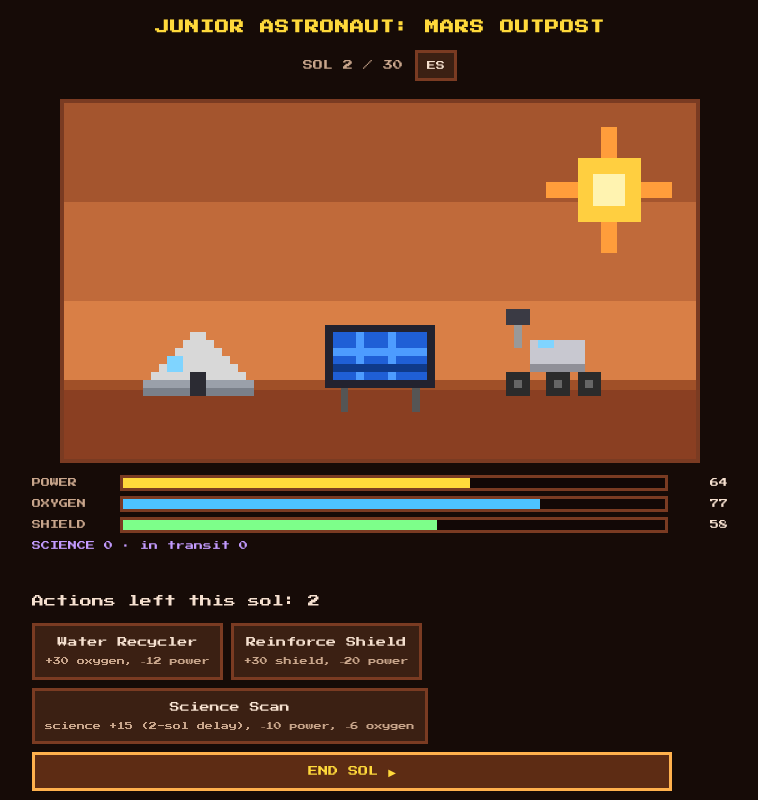
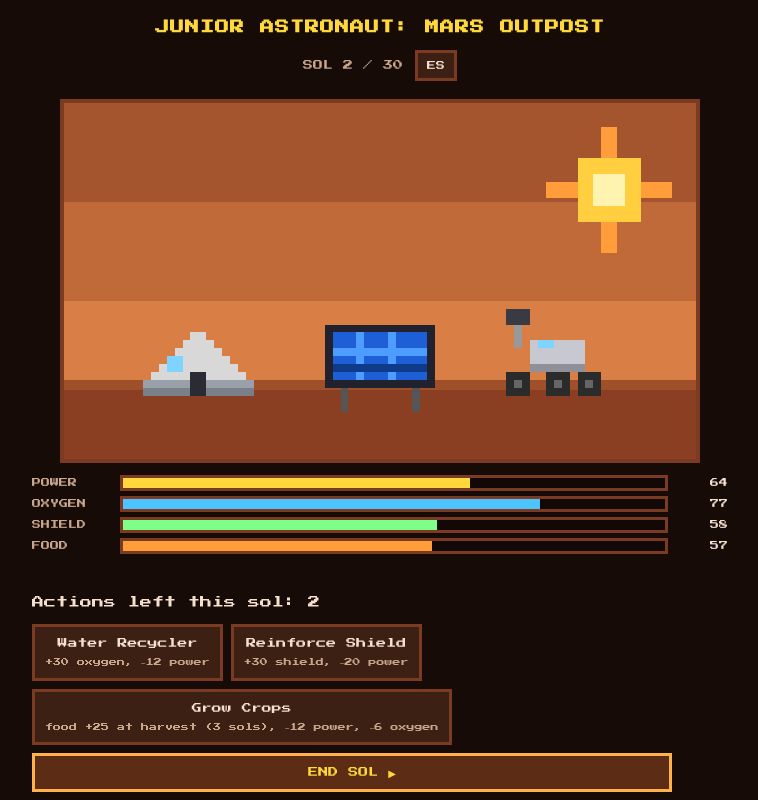
Before and after one commit to pololuisangel0-create/Nassa, a plain HTML site: page Nasa/index.html in a window 1280 px wide. Both pictures are taken after a click on the button "END SOL ▶". Shown: the top 800 px of the page, without its empty margins (260-1018 px from the left). Drawn offline with Linux system fonts and the light colour scheme.

Commit message:
Agregado comida

```diff
--- a/Nasa/css/style.css
+++ b/Nasa/css/style.css
@@ -28,6 +28,7 @@ canvas{
 .fill.power{background:#ffd93b}
 .fill.oxygen{background:#4dc3ff}
 .fill.shield{background:#7dff8a}
+.fill.food{background:#ff9d3b}
 .cap{position:absolute; top:0; bottom:0; right:0; background:rgba(0,0,0,.55)}
 .val{width:52px; font-size:9px; text-align:right}
 #sci{font-size:9px; color:#c39bff; margin-top:4px}
@@ -41,6 +42,8 @@ button{
 }
 button small{display:block; color:var(--dim); font-size:8px; margin-top:4px}
 button:disabled{opacity:.35; cursor:default}
+button.active{background:#5d2c14; border-color:#ffd93b}
+button.active small{color:#ffd93b}
 button:not(:disabled):active{transform:translate(2px,2px)}
 #nextSol{background:#5d2c14; border-color:#ffb14d; color:#ffd93b; width:100%; max-width:640px}
 
--- a/Nasa/index.html
+++ b/Nasa/index.html
@@ -18,10 +18,11 @@
   <canvas id="scene" width="320" height="180"></canvas>
 
   <section id="hud">
-    <div class="bar" data-k="power"><label>POWER</label><div class="track"><div class="fill power"></div></div><span class="val">0</span></div>
-    <div class="bar" data-k="oxygen"><label>OXYGEN</label><div class="track"><div class="fill oxygen"></div><div class="cap"></div></div><span class="val">0</span></div>
-    <div class="bar" data-k="shield"><label>SHIELD</label><div class="track"><div class="fill shield"></div></div><span class="val">0</span></div>
-    <div id="sci">SCIENCE 0</div>
+    <div class="bar" data-k="power"><label>POWER</label><div class="track"><div class="fill power" style="width:50%"></div></div><span class="val">50</span></div>
+    <div class="bar" data-k="oxygen"><label>OXYGEN</label><div class="track"><div class="fill oxygen" style="width:80%"></div><div class="cap" style="left:100%"></div></div><span class="val">80</span></div>
+    <div class="bar" data-k="shield"><label>SHIELD</label><div class="track"><div class="fill shield" style="width:60%"></div></div><span class="val">60</span></div>
+    <div class="bar" data-k="food"><label>FOOD</label><div class="track"><div class="fill food" style="width:60%"></div></div><span class="val">60</span></div>
+    <div id="crops"></div>
     <div id="alert" aria-live="polite"></div>
   </section>
 
--- a/Nasa/js/game.js
+++ b/Nasa/js/game.js
@@ -1,6 +1,8 @@
 /* Junior Astronaut Mission Trainer — retro Mars outpost prototype.
    The Engine below is DOM-free so it can be smoke-tested with node (node js/game.js).
-   Lose by: oxygen 0 · two dark nights (power 0) · storm-damaged oxygen gear.
+   4 bars: POWER · OXYGEN · SHIELD · FOOD. Any bar at 0 when you end a sol = mission
+   fails, except FOOD which gives you 1 sol of grace. Unshielded solar storms damage
+   the oxygen gear permanently and destroy growing crops.
    UI strings live in js/i18n.js; log entries are stored as {key, vars} pairs. */
 const DATA = (typeof module !== 'undefined')
   ? require('./data.js')
@@ -8,17 +10,18 @@ const DATA = (typeof module !== 'undefined')
 
 const CFG = {
   WIN_SOL: 30,
-  START: { power: 50, oxygen: 80, shield: 60, science: 0, maxO2: 100 },
+  START: { power: 50, oxygen: 80, shield: 60, food: 60, maxO2: 100 },
   INCOME: 14, DUST_INCOME: 3,
-  O2_DRAIN: 3, NO_POWER_DRAIN: 4, SHIELD_DECAY: 2, MIN_O2_GEAR: 30,
+  O2_DRAIN: 3, FOOD_DRAIN: 3, SHIELD_DECAY: 2, MIN_O2_GEAR: 30,
   EVENTS: { EVERY: 4, STORM: 0.45, DUST: 0.25, DUST_LEN: 2 },
   ABSORB: 8, SHIELD_HIT: 4,   // storm absorbed if shield >= severity*ABSORB
+  WARN_LOW: 10,               // "almost empty" warning threshold
 };
 
 const ACTIONS = {
   recycler: { o2:30,  power:-12 },
   shieldUp: { shield:30, power:-20 },
-  science:  { science:15, power:-10, o2:-6, delay:2 },
+  crops:    { food:25, power:-12, o2:-6, delay:3 },   // harvest arrives after 3 sols
 };
 
 const clamp = v => Math.max(0, Math.min(100, v));
@@ -29,8 +32,10 @@ function costOf(a){ return { power:Math.max(0, -(a.power||0)), o2:Math.max(0, -(
 const Engine = {
   newGame(){
     const st = {
-      sol:1, picksLeft:2, dust:0, over:false, won:false, noPower:0, shieldWarned:false,
-      pending:[], history:[], alertKey:'', deck:shuffle(DATA.DONKI_EVENTS.slice()),
+      sol:1, picksLeft:2, dust:0, over:false, won:false,
+      starving:false, warnShield:false, warnPower:false,
+      pending:[], history:[], undo:[], alertKey:'',
+      deck:shuffle(DATA.DONKI_EVENTS.slice()),
       ...CFG.START,
     };
     log(st,'log.intro',{ n: CFG.WIN_SOL });
@@ -46,34 +51,79 @@ const Engine = {
 
   doAction(st,id){
     if (!this.canDo(st,id)) return false;
+    // snapshot (before the change) so the player can cancel this action later
+    st.undo.push({
+      id, power:st.power, oxygen:st.oxygen, shield:st.shield, food:st.food,
+      maxO2:st.maxO2, picksLeft:st.picksLeft,
+      pending: st.pending.map(p => ({ ...p })), histLen: st.history.length,
+    });
     const a = ACTIONS[id];
     st.power  = clamp(st.power  + (a.power ||0));
     st.oxygen = clamp(Math.min(st.oxygen, st.maxO2) + (a.o2||0));
     st.shield = clamp(st.shield + (a.shield||0));
-    if (a.science) st.pending.push({ due: st.sol + a.delay, pts: a.science });
+    st.food   = clamp(st.food   + (a.food  ||0));
+    if (a.delay) st.pending.push({ due: st.sol + a.delay, pts: a.food });
     st.picksLeft--;
     log(st,'log.act',{ id });
     return true;
   },
 
+  // cancel an action: undoes back to (and including) the most recent use of `id`
+  undoAction(st,id){
+    for (let i = st.undo.length-1; i >= 0; i--){
+      if (st.undo[i].id === id){
+        const s = st.undo[i];
+        st.power = s.power; st.oxygen = s.oxygen; st.shield = s.shield;
+        st.food = s.food; st.maxO2 = s.maxO2; st.picksLeft = s.picksLeft;
+        st.pending = s.pending;
+        st.history = st.history.slice(st.history.length - s.histLen);
+        st.undo = st.undo.slice(0, i);   // later actions depended on this one
+        return true;
+      }
+    }
+    return false;
+  },
+
+  activeActions(st){ return new Set(st.undo.map(e => e.id)); },
+
   nextSol(st){
     if (st.over) return;
+    st.undo = [];
+    st.picksLeft = 2;
     st.alertKey = '';
-    st.picksLeft = 2;
 
-    // dark night: empty batteries cost extra oxygen and can end the mission
-    const dark = st.power <= 0;
-    st.noPower = dark ? st.noPower + 1 : 0;
-    if (st.noPower >= 2){ st.over = true; log(st,'log.failPower'); return; }
+    // "almost empty" warnings (once per low episode, cleared when it recovers)
+    if (st.shield > CFG.WARN_LOW) st.warnShield = false;
+    if (st.power  > CFG.WARN_LOW) st.warnPower  = false;
+    if (st.shield <= CFG.WARN_LOW && st.shield > 0 && !st.warnShield){ st.warnShield = true; log(st,'log.lowShield'); }
+    if (st.power  <= CFG.WARN_LOW && st.power  > 0 && !st.warnPower ){ st.warnPower  = true; log(st,'log.lowPower'); }
 
-    // passive life support
+    // end-of-turn survival check: no system may be dead at nightfall
+    if (st.shield <= 0){ st.over = true; log(st,'log.failShield'); return; }
+    if (st.power  <= 0){ st.over = true; log(st,'log.failPower'); return; }
+    if (st.oxygen <= 0){ st.over = true; log(st,'log.failO2'); return; }
+    if (st.food <= 0){
+      if (st.starving){ st.over = true; log(st,'log.failFood'); return; }
+      st.starving = true;   // 1 sol of grace: fix it before the next nightfall
+      log(st,'log.noFood');
+    } else st.starving = false;
+
+    // the night passes
     st.power  = clamp(st.power  + (st.dust>0 ? CFG.DUST_INCOME : CFG.INCOME));
-    st.oxygen = clamp(Math.min(st.oxygen, st.maxO2) - CFG.O2_DRAIN - (dark ? CFG.NO_POWER_DRAIN : 0));
+    st.oxygen = clamp(Math.min(st.oxygen, st.maxO2) - CFG.O2_DRAIN);
     st.shield = clamp(st.shield - CFG.SHIELD_DECAY);
+    st.food   = clamp(st.food   - CFG.FOOD_DRAIN);   // the crew eats every sol
     if (st.dust>0 && --st.dust===0) log(st,'log.dustEnd');
-    if (dark) log(st,'log.dark');
-    if (st.shield===0 && !st.shieldWarned){ log(st,'log.shieldDown'); st.shieldWarned = true; }
-    if (st.shield>0) st.shieldWarned = false;
+
+    // harvests that ripened overnight
+    st.pending = st.pending.filter(p => {
+      if (p.due === st.sol){
+        st.food = clamp(st.food + p.pts);
+        log(st,'log.cropsDone',{ n: p.pts });
+        return false;
+      }
+      return true;
+    });
 
     // scheduled space-weather event (real NASA DONKI records)
     if (st.sol % CFG.EVENTS.EVERY === 0){
@@ -90,19 +140,7 @@ const Engine = {
       if (!st.deck.length) st.deck = shuffle(DATA.DONKI_EVENTS.slice());
     }
 
-    // science data arrives on Earth after the real Mars comm delay
-    st.pending = st.pending.filter(p => {
-      if (p.due === st.sol){
-        st.science += p.pts;
-        log(st,'log.science',{ n: p.pts });
-        return false;
-      }
-      return true;
-    });
-
-    // end conditions
-    if (st.oxygen <= 0){ st.over = true; log(st,'log.failO2'); }
-    else if (st.sol >= CFG.WIN_SOL){ st.over = true; st.won = true; }
+    if (st.sol >= CFG.WIN_SOL){ st.over = true; st.won = true; }
     else st.sol++;
   },
 
@@ -113,18 +151,20 @@ const Engine = {
       st.alertKey = 'alert.absorbed';
       log(st,'log.absorbed',{ date: ev.date, hit: S*CFG.SHIELD_HIT, ev });
     } else {
-      // unshielded: the blast damages the oxygen equipment permanently
+      // unshielded: the blast damages the oxygen gear permanently and kills crops
       const o2Hit = Math.max(S*4, Math.floor((need - before) * 0.6));
       st.maxO2 = Math.max(CFG.MIN_O2_GEAR, st.maxO2 - o2Hit);
       st.oxygen = clamp(Math.min(st.oxygen, st.maxO2) - o2Hit);
       st.shield = 0;
-      st.shieldWarned = true;
       st.alertKey = 'alert.storm';
+      const hadCrops = st.pending.length > 0;
+      st.pending = [];
       log(st,'log.stormHit',{ date: ev.date, max: st.maxO2, o2: o2Hit, ev });
+      if (hadCrops) log(st,'log.cropsLost');
     }
   },
 
-  score(st){ return st.science*10 + st.oxygen; },
+  score(st){ return Math.round(st.oxygen + st.food + st.shield); },
 };
 
 /* ---------- browser UI (skipped under node) ---------- */
@@ -185,18 +225,26 @@ if (typeof document !== 'undefined') {
   function render(){
     $('#gameTitle').textContent = t('title');
     $('#solLine').textContent = t('sol',{ n:st.sol, total:CFG.WIN_SOL }) + (st.dust>0 ? t('dust') : '');
-    ['power','oxygen','shield'].forEach(k => {
+    ['power','oxygen','shield','food'].forEach(k => {
       const bar = document.querySelector('.bar[data-k="'+k+'"]');
       bar.querySelector('label').textContent = t(k);
       bar.querySelector('.fill').style.width = st[k]+'%';
       bar.querySelector('.val').textContent = Math.round(st[k]);
     });
-    document.querySelector('.cap').style.left = st.maxO2+'%';
-    $('#sci').textContent = t('science')+' '+st.science + t('inTransit',{ n: st.pending.reduce((n,p)=>n+p.pts,0) });
+    const cap = document.querySelector('.cap');
+    if (cap) cap.style.left = st.maxO2+'%';
+    const due = st.pending.length ? Math.min(...st.pending.map(p => p.due)) : 0;
+    $('#crops').textContent = st.pending.length
+      ? t('cropsLine',{ n: st.pending.length, d: Math.max(1, due - st.sol) }) : '';
     $('#alert').textContent = st.alertKey ? t(st.alertKey) : '';
     $('#picks').textContent = t('picks',{ n:st.picksLeft });
     $('#nextSol').textContent = t('endSol');
-    document.querySelectorAll('#btns button').forEach(b => { b.disabled = !Engine.canDo(st, b.dataset.act); });
+    const active = Engine.activeActions(st);
+    document.querySelectorAll('#btns button').forEach(b => {
+      const id = b.dataset.act;
+      b.classList.toggle('active', active.has(id));
+      b.disabled = !Engine.canDo(st,id) && !active.has(id);  // an active action can always be cancelled
+    });
     $('#log').innerHTML = st.history.map(m => '<li>'+renderMsg(m)+'</li>').join('');
     drawScene();
     if (st.over) showEnd();
@@ -208,8 +256,8 @@ if (typeof document !== 'undefined') {
     title.className = st.won ? 'success' : 'failed';
     $('#endStats').textContent =
       t('end.sols',{ n: st.won ? CFG.WIN_SOL : st.sol-1 })+'\n'+
-      t('end.science',{ n: st.science, pts: st.science*10 })+'\n'+
       t('end.o2',{ n: Math.round(st.oxygen), max: st.maxO2 })+'\n'+
+      t('end.food',{ n: Math.round(st.food) })+'\n'+
       t('end.score',{ n: Engine.score(st) });
     $('#endLearn').textContent = st.won
       ? t('end.winLearn')
@@ -222,7 +270,11 @@ if (typeof document !== 'undefined') {
   for (const id of Object.keys(ACTIONS)){
     const b = document.createElement('button');
     b.dataset.act = id;
-    b.onclick = () => { if (Engine.doAction(st,id)) render(); };
+    b.onclick = () => {
+      if (Engine.activeActions(st).has(id)) Engine.undoAction(st,id);  // click again = cancel
+      else Engine.doAction(st,id);
+      render();
+    };
     btns.appendChild(b);
   }
   function buildActionLabels(){
@@ -285,23 +337,32 @@ if (typeof document !== 'undefined') {
     }
     return s;
   }
-  const greedy = s => s.shield < 70 ? 'shieldUp' : s.oxygen < 60 ? 'recycler' : s.power >= 40 ? 'science' : s.oxygen < 85 ? 'recycler' : null;
-  const careless = s => s.oxygen < 55 ? 'recycler' : s.power >= 40 ? 'science' : null;
+  const careful = s => s.shield < 70 ? 'shieldUp' : s.food < 55 ? 'crops' : s.oxygen < 60 ? 'recycler' : s.power >= 40 ? 'crops' : s.oxygen < 85 ? 'recycler' : null;
+  const careless = s => s.oxygen < 55 ? 'recycler' : null;   // never shields, never plants
 
   for (const [id,a] of Object.entries(ACTIONS)){
     const c = costOf(a);
     console.assert(c.power>0 || c.o2>0, id+' must cost something (no free choices)');
   }
-  let wins = 0, aMax = 0, bMax = 0, bWins = 0, N = 100;
+
+  // cancel feature: undo restores the exact previous state
+  const u = Engine.newGame();
+  const p0 = u.power, o0 = u.oxygen, pl0 = u.picksLeft, h0 = u.history.length;
+  Engine.doAction(u,'recycler');
+  Engine.undoAction(u,'recycler');
+  console.assert(u.power===p0 && u.oxygen===o0 && u.picksLeft===pl0 && u.history.length===h0, 'undo must restore the previous state');
+
+  let wins = 0, aMax = 0, bMax = 0, aFood = 0, bFood = 0, bWins = 0, N = 100;
   for (let i = 0; i < N; i++){
-    const a = simulate(greedy), b = simulate(careless);
-    aMax += a.maxO2; bMax += b.maxO2;
+    const a = simulate(careful), b = simulate(careless);
+    aMax += a.maxO2; bMax += b.maxO2; aFood += a.food; bFood += b.food;
     if (a.won) wins++;
     if (b.won) bWins++;
   }
-  console.assert(wins / N >= 0.7, 'greedy should win most runs (' + wins + '/' + N + ')');
-  console.assert(bWins / N < 0.3, 'never-shield strategy should fail most runs (' + bWins + '/' + N + ')');
-  console.assert(aMax / N > bMax / N, 'greedy should keep gear healthier than careless');
+  console.assert(wins / N >= 0.7, 'careful play should win most runs (' + wins + '/' + N + ')');
+  console.assert(bWins / N < 0.3, 'no-food no-shield strategy should fail most runs (' + bWins + '/' + N + ')');
+  console.assert(aFood / N > bFood / N, 'planting should keep food higher than not planting');
+  console.assert(aMax / N > bMax / N, 'shielding should keep gear healthier than not shielding');
 
   const s = Engine.newGame();
   const ids = Object.keys(ACTIONS);
@@ -310,10 +371,10 @@ if (typeof document !== 'undefined') {
     if (ok.length) Engine.doAction(s, ok[(Math.random()*ok.length)|0]);
     else Engine.nextSol(s);
   }
-  console.assert([s.power,s.oxygen,s.shield,s.maxO2].every(Number.isFinite), 'no NaN under random play');
+  console.assert([s.power,s.oxygen,s.shield,s.food,s.maxO2].every(Number.isFinite), 'no NaN under random play');
 
-  console.log('Self-tests: greedy won ' + wins + '/' + N + ' (avg maxO2 ' + Math.round(aMax / N) +
-              ') | careless won ' + bWins + '/' + N + ' (avg maxO2 ' + Math.round(bMax / N) + ') | random ok');
+  console.log('Self-tests: careful won ' + wins + '/' + N + ' (avg maxO2 ' + Math.round(aMax/N) + ', avg food ' + Math.round(aFood/N) +
+              ') | careless won ' + bWins + '/' + N + ' (avg food ' + Math.round(bFood/N) + ') | undo ok | random ok');
 }
 
 if (typeof module !== 'undefined') module.exports = { Engine, ACTIONS, CFG };
--- a/Nasa/js/i18n.js
+++ b/Nasa/js/i18n.js
@@ -4,28 +4,32 @@ const TEXTS = {
     title: 'JUNIOR ASTRONAUT: MARS OUTPOST',
     sol: 'SOL {n} / {total}',
     dust: ' · DUST STORM',
-    power: 'POWER', oxygen: 'OXYGEN', shield: 'SHIELD',
-    science: 'SCIENCE', inTransit: ' · in transit {n}',
+    power: 'POWER', oxygen: 'OXYGEN', shield: 'SHIELD', food: 'FOOD',
+    cropsLine: '🌱 {n} growing · harvest in {d} sols',
     picks: 'Actions left this sol: {n}',
     endSol: 'END SOL ▶', flyAgain: 'FLY AGAIN ▶', langBtn: 'ES',
     whatsReal: "What's real in this game?",
 
     'act.recycler.name': 'Water Recycler', 'act.recycler.hint': '+30 oxygen, −12 power',
     'act.shieldUp.name': 'Reinforce Shield', 'act.shieldUp.hint': '+30 shield, −20 power',
-    'act.science.name': 'Science Scan', 'act.science.hint': 'science +15 (2-sol delay), −10 power, −6 oxygen',
+    'act.crops.name': 'Grow Crops', 'act.crops.hint': 'food +25 at harvest (3 sols), −12 power, −6 oxygen',
 
     'log.intro': '🚀 Touchdown! You command the Mars outpost. Survive {n} sols.',
     'log.act': '🔧 {name}: {hint}',
     'log.quiet': '☀ Quiet sun today. No big solar events.',
     'log.dustStart': '🌪 Dust storm — solar panels get almost no sun for 2 sols!',
     'log.dustEnd': '🌤 The dust storm cleared. Solar power is back.',
-    'log.dark': '⚠ Batteries empty! Oxygen drains fast until you recharge.',
+    'log.lowPower': '⚠ Batteries almost empty!',
+    'log.lowShield': '⚠ Shield almost empty! Reinforce it.',
     'log.absorbed': '🛡 Real event {date} — {label}. Your shield took the blast (−{hit} shield). {note}',
     'log.stormHit': '☢ Real event {date} — {label}! Shield too weak: oxygen equipment damaged (max oxygen now {max}), oxygen −{o2}. {note}',
-    'log.shieldDown': '⚠ Shield is DOWN! Reinforce it before the next solar storm.',
-    'log.science': '📡 Your science data reached Earth after its 2-sol delay. +{n} science',
+    'log.cropsDone': '🌾 Harvest! +{n} food',
+    'log.cropsLost': '☄ The storm destroyed your growing crops!',
+    'log.noFood': '🍽 Food is gone! You have 1 sol to get food or the mission fails.',
     'log.failO2': '💨 Oxygen ran out. Mission failed.',
-    'log.failPower': '🔌 Power stayed at zero two nights — life support shut down. Mission failed.',
+    'log.failPower': '🔌 Batteries at zero — life support offline. Mission failed.',
+    'log.failShield': '🛡 Shield at zero — the outpost is defenseless. Mission failed.',
+    'log.failFood': '🍽 The crew ran out of food. Mission failed.',
 
     'alert.storm': '☢ SOLAR STORM! Not enough shielding — equipment damaged!',
     'alert.absorbed': '🛡 Solar storm absorbed by your shield!',
@@ -33,10 +37,10 @@ const TEXTS = {
 
     'end.win': 'MISSION SUCCESS!', 'end.lose': 'MISSION FAILED',
     'end.sols': 'Sols survived: {n}',
-    'end.science': 'Science: {n} (×10 = {pts} pts)',
     'end.o2': 'Oxygen: {n} / {max}',
+    'end.food': 'Food: {n}',
     'end.score': 'SCORE: {n}',
-    'end.winLearn': 'You kept power, oxygen and shielding in balance — that is real mission planning.',
+    'end.winLearn': 'You kept power, oxygen, shielding and food in balance — that is real mission planning.',
     'end.lastLog': 'Last entry: ',
 
     'real.stormsIntro': '☀ Solar storms are real NASA DONKI records — space weather that drives radiation risk:',
@@ -46,28 +50,32 @@ const TEXTS = {
     title: 'ASTRONAUTA JÚNIOR: PUESTO EN MARTE',
     sol: 'SOL {n} / {total}',
     dust: ' · TORMENTA DE POLVO',
-    power: 'ENERGÍA', oxygen: 'OXÍGENO', shield: 'ESCUDO',
-    science: 'CIENCIA', inTransit: ' · en camino {n}',
+    power: 'ENERGÍA', oxygen: 'OXÍGENO', shield: 'ESCUDO', food: 'COMIDA',
+    cropsLine: '🌱 {n} creciendo · cosecha en {d} soles',
     picks: 'Acciones restantes este sol: {n}',
     endSol: 'TERMINAR SOL ▶', flyAgain: 'JUGAR OTRA VEZ ▶', langBtn: 'EN',
     whatsReal: '¿Qué es real en este juego?',
 
     'act.recycler.name': 'Recicladora de Agua', 'act.recycler.hint': '+30 oxígeno, −12 energía',
     'act.shieldUp.name': 'Reforzar Escudo', 'act.shieldUp.hint': '+30 escudo, −20 energía',
-    'act.science.name': 'Escaneo Científico', 'act.science.hint': 'ciencia +15 (llega en 2 soles), −10 energía, −6 oxígeno',
+    'act.crops.name': 'Cultivar Alimentos', 'act.crops.hint': 'comida +25 en cosecha (3 soles), −12 energía, −6 oxígeno',
 
     'log.intro': '🚀 ¡Aterrizaje! Comandas el puesto avanzado de Marte. Sobrevive {n} soles.',
     'log.act': '🔧 {name}: {hint}',
     'log.quiet': '☀ Sol tranquilo hoy. Sin grandes eventos solares.',
     'log.dustStart': '🌪 ¡Tormenta de polvo! Los paneles casi no recibirán sol por 2 soles.',
     'log.dustEnd': '🌤 La tormenta de polvo pasó. La energía solar vuelve.',
-    'log.dark': '⚠ ¡Baterías vacías! El oxígeno se drena rápido hasta que recargues.',
+    'log.lowPower': '⚠ ¡Baterías casi vacías!',
+    'log.lowShield': '⚠ ¡Escudo casi vacío! Refuérzalo.',
     'log.absorbed': '🛡 Evento real {date} — {label}. ¡Tu escudo aguantó el golpe (−{hit} escudo)! {note}',
     'log.stormHit': '☢ Evento real {date} — {label}! Escudo débil: equipo de oxígeno dañado (oxígeno máximo ahora {max}), oxígeno −{o2}. {note}',
-    'log.shieldDown': '⚠ ¡Escudo en CERO! Refuérzalo antes de la próxima tormenta solar.',
-    'log.science': '📡 Tus datos científicos llegaron a la Tierra tras el retraso de 2 soles. +{n} ciencia',
+    'log.cropsDone': '🌾 ¡Cosecha! +{n} comida',
+    'log.cropsLost': '☄ ¡La tormenta destruyó los cultivos en crecimiento!',
+    'log.noFood': '🍽 ¡Comida agotada! Tienes 1 sol para conseguir comida o la misión falla.',
     'log.failO2': '💨 Se acabó el oxígeno. Misión fallida.',
-    'log.failPower': '🔌 La energía estuvo en cero dos noches — el soporte vital se apagó. Misión fallida.',
+    'log.failPower': '🔌 Baterías en cero — soporte vital apagado. Misión fallida.',
+    'log.failShield': '🛡 Escudo en cero — el puesto queda indefenso. Misión fallida.',
+    'log.failFood': '🍽 La tripulación se quedó sin comida. Misión fallida.',
 
     'alert.storm': '☢ ¡TORMENTA SOLAR! Escudo insuficiente — ¡equipo dañado!',
     'alert.absorbed': '🛡 ¡Tormenta solar absorbida por tu escudo!',
@@ -75,10 +83,10 @@ const TEXTS = {
 
     'end.win': '¡MISIÓN LOGRADA!', 'end.lose': 'MISIÓN FALLIDA',
     'end.sols': 'Soles sobrevividos: {n}',
-    'end.science': 'Ciencia: {n} (×10 = {pts} pts)',
     'end.o2': 'Oxígeno: {n} / {max}',
+    'end.food': 'Comida: {n}',
     'end.score': 'PUNTUACIÓN: {n}',
-    'end.winLearn': 'Mantuviste energía, oxígeno y escudo en equilibrio — eso es planear una misión real.',
+    'end.winLearn': 'Mantuviste energía, oxígeno, escudo y comida en equilibrio — eso es planear una misión real.',
     'end.lastLog': 'Último aviso: ',
 
     'real.stormsIntro': '☀ Las tormentas solares son registros reales de NASA DONKI — el clima espacial que causa el riesgo de radiación:',
```
Also changed, not shown: 1 other file.
